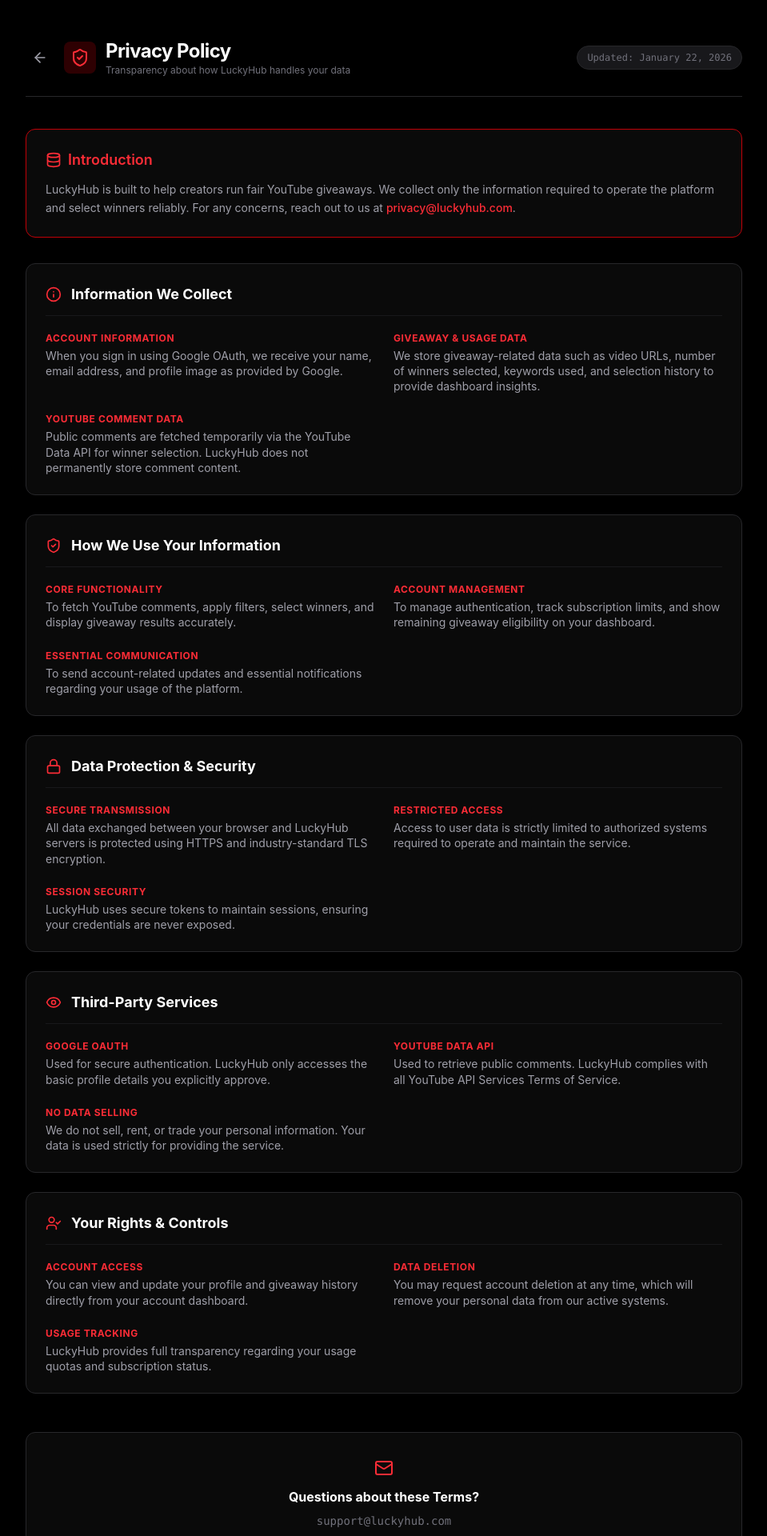
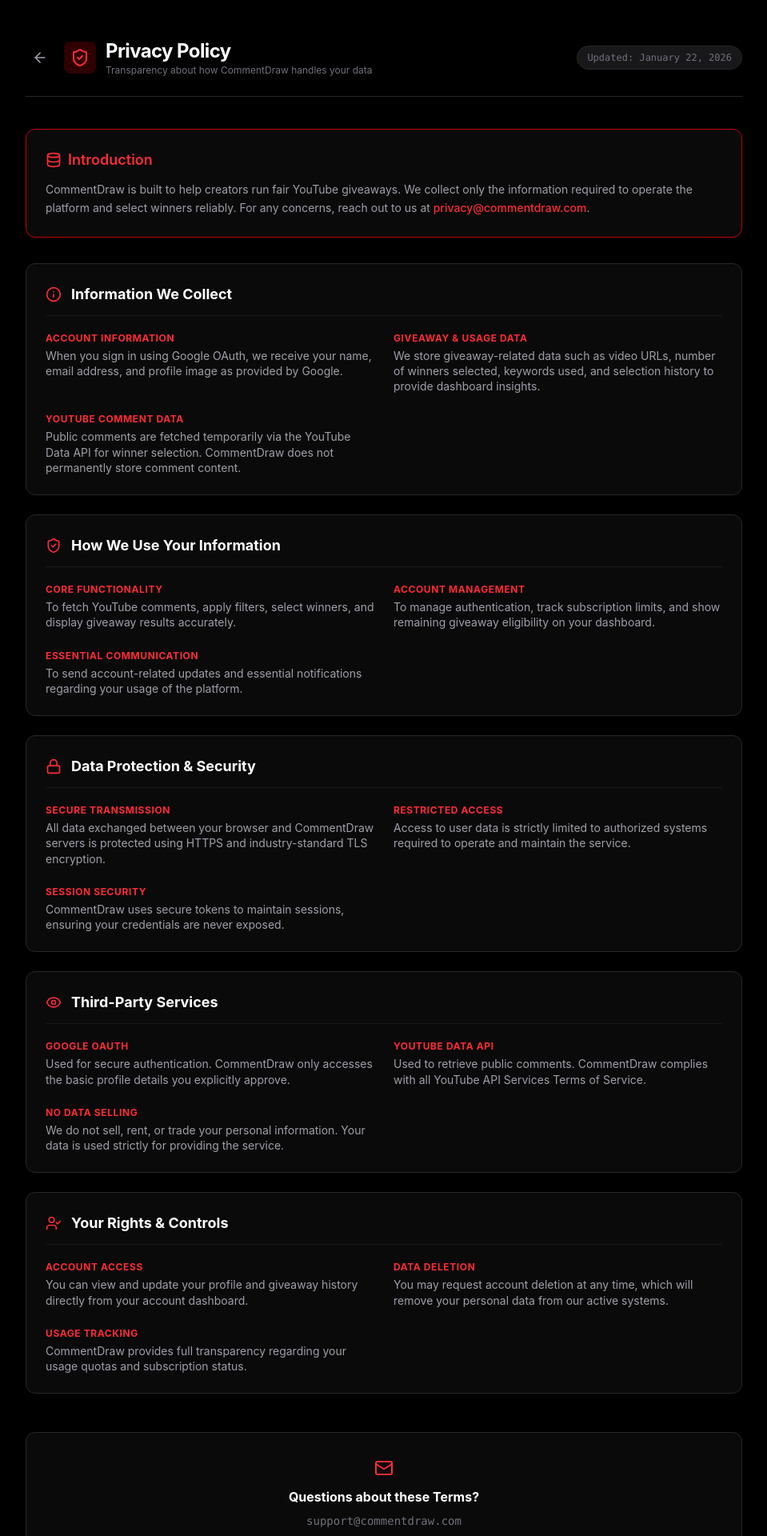
Before and after one commit to mandloideep/CommentDraw, a React (Vite) app in the folder Frontend/: page /privacy-policy in a window 1280 px wide. Shown: the top 1920 px of the page at 80% size, without its empty margins (160-1119 px from the left). Built offline with nearby package versions, Linux system fonts and the light colour scheme; no server answers.

Commit message:
Updated Frontend/src/pages/Legal/PrivacyPolicy.jsx

```diff
--- a/Frontend/src/pages/Legal/PrivacyPolicy.jsx
+++ b/Frontend/src/pages/Legal/PrivacyPolicy.jsx
@@ -33,7 +33,7 @@
         },
         {
           label: "YouTube Comment Data",
-          desc: "Public comments are fetched temporarily via the YouTube Data API for winner selection. LuckyHub does not permanently store comment content.",
+          desc: "Public comments are fetched temporarily via the YouTube Data API for winner selection. CommentDraw does not permanently store comment content.",
         },
       ],
     },
@@ -61,7 +61,7 @@
       content: [
         {
           label: "Secure Transmission",
-          desc: "All data exchanged between your browser and LuckyHub servers is protected using HTTPS and industry-standard TLS encryption.",
+          desc: "All data exchanged between your browser and CommentDraw servers is protected using HTTPS and industry-standard TLS encryption.",
         },
         {
           label: "Restricted Access",
@@ -69,7 +69,7 @@
         },
         {
           label: "Session Security",
-          desc: "LuckyHub uses secure tokens to maintain sessions, ensuring your credentials are never exposed.",
+          desc: "CommentDraw uses secure tokens to maintain sessions, ensuring your credentials are never exposed.",
         },
       ],
     },
@@ -79,11 +79,11 @@
       content: [
         {
           label: "Google OAuth",
-          desc: "Used for secure authentication. LuckyHub only accesses the basic profile details you explicitly approve.",
+          desc: "Used for secure authentication. CommentDraw only accesses the basic profile details you explicitly approve.",
         },
         {
           label: "YouTube Data API",
-          desc: "Used to retrieve public comments. LuckyHub complies with all YouTube API Services Terms of Service.",
+          desc: "Used to retrieve public comments. CommentDraw complies with all YouTube API Services Terms of Service.",
         },
         {
           label: "No Data Selling",
@@ -105,7 +105,7 @@
         },
         {
           label: "Usage Tracking",
-          desc: "LuckyHub provides full transparency regarding your usage quotas and subscription status.",
+          desc: "CommentDraw provides full transparency regarding your usage quotas and subscription status.",
         },
       ],
     },
@@ -136,7 +136,7 @@
                   Privacy Policy
                 </h1>
                 <p className="text-zinc-500 text-xs hidden sm:block">
-                  Transparency about how LuckyHub handles your data
+                  Transparency about how CommentDraw handles your data
                 </p>
               </div>
             </div>
@@ -151,11 +151,11 @@
               <h2 className="font-semibold text-lg">Introduction</h2>
             </div>
             <p className="text-zinc-600 dark:text-zinc-400 text-sm leading-relaxed">
-              LuckyHub is built to help creators run fair YouTube giveaways. We
+              CommentDraw is built to help creators run fair YouTube giveaways. We
               collect only the information required to operate the platform and
               select winners reliably. For any concerns, reach out to us at{" "}
               <span className="text-red-500 font-medium">
-                privacy@luckyhub.com
+                privacy@commentdraw.com
               </span>
               .
             </p>
@@ -195,7 +195,7 @@
               Questions about these Terms?
             </h3>
             <p className="text-zinc-500 text-sm mb-4 font-mono">
-              support@luckyhub.com
+              support@commentdraw.com
             </p>
             <button
               onClick={() => navigate(-1)}
```
